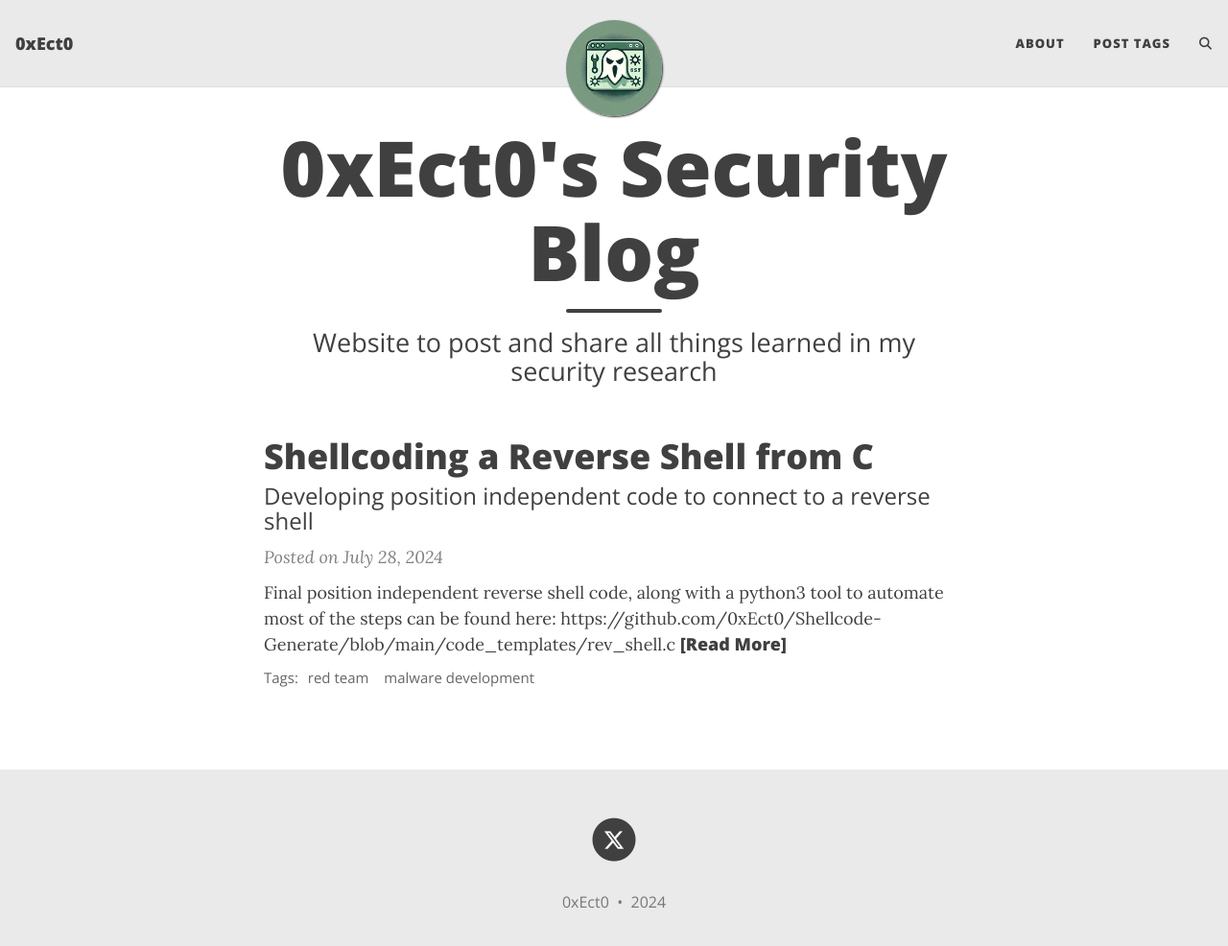
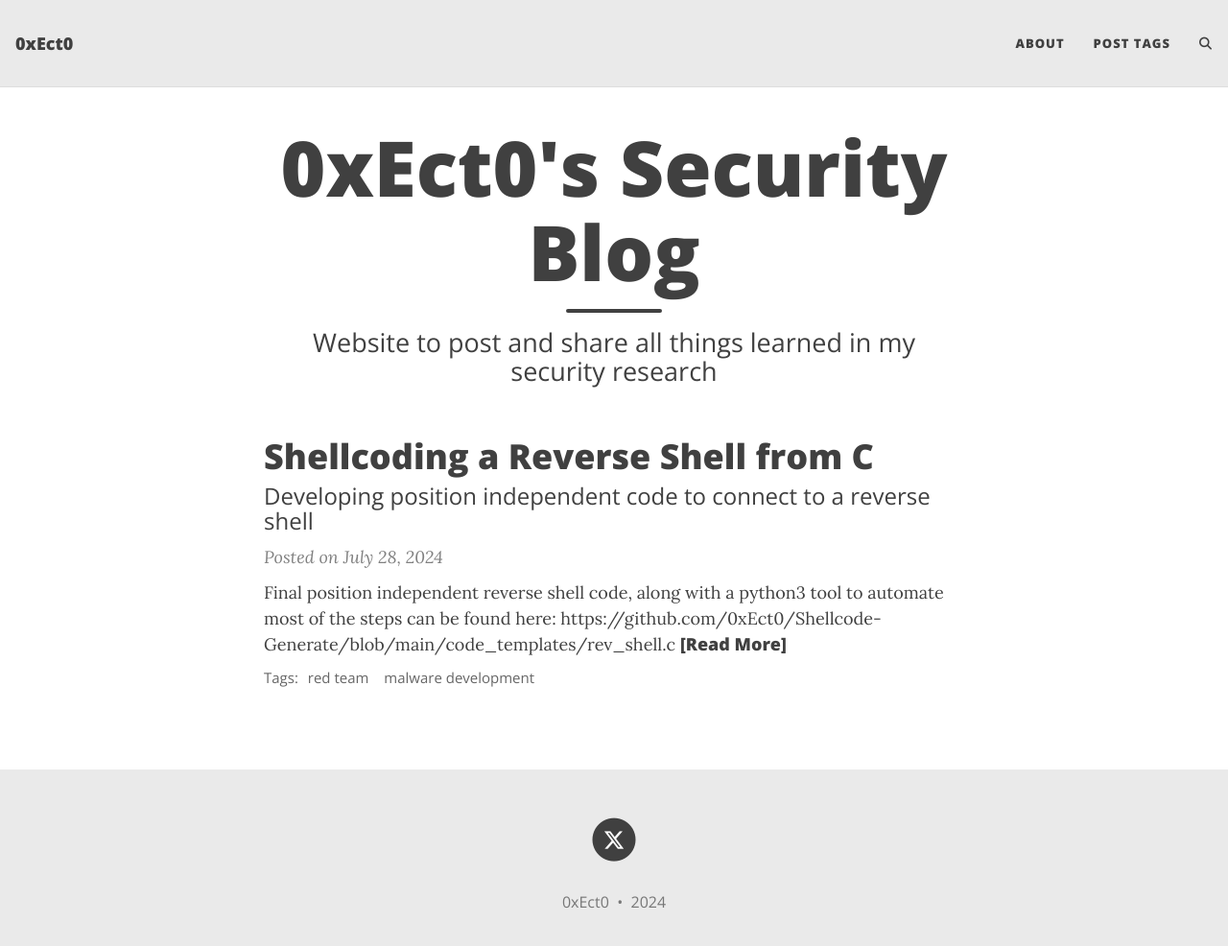
Before and after one commit to 0xEct0/0xEct0.github.io, a Jekyll site: the page built from index.html, in a window 1280 px wide and 1002 px high. Shown: the top 986 px of the window at 96% size. Built offline with Jekyll 4.4.1, drawn with Linux system fonts in a browser that asks for light colours; the list of posts is cut into pages by our own code; comment, search, counter and statistics services are not loaded.

Commit message:
changed stuff in config

```diff
--- a/_config.yml
+++ b/_config.yml
@@ -33,7 +33,7 @@ navbar-links:
 
 # Image to show in the navigation bar - works best with a square image
 # Remove this parameter if you don't want an image in the navbar
-avatar: "/favicon.ico"
+# avatar: "/favicon.ico"
 
 # By default, the image is cut into a circle. You can disable this behaviour by setting 'round-avatar: false'
 round-avatar: true
```
Also changed, not shown: _includes/favicon.ico (renamed from favicon.ico).
